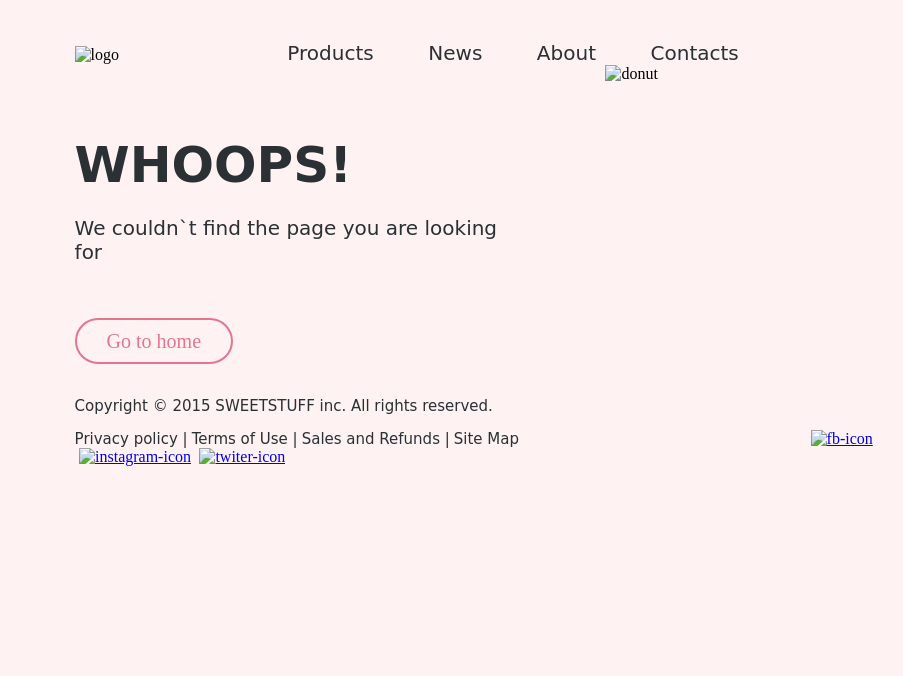
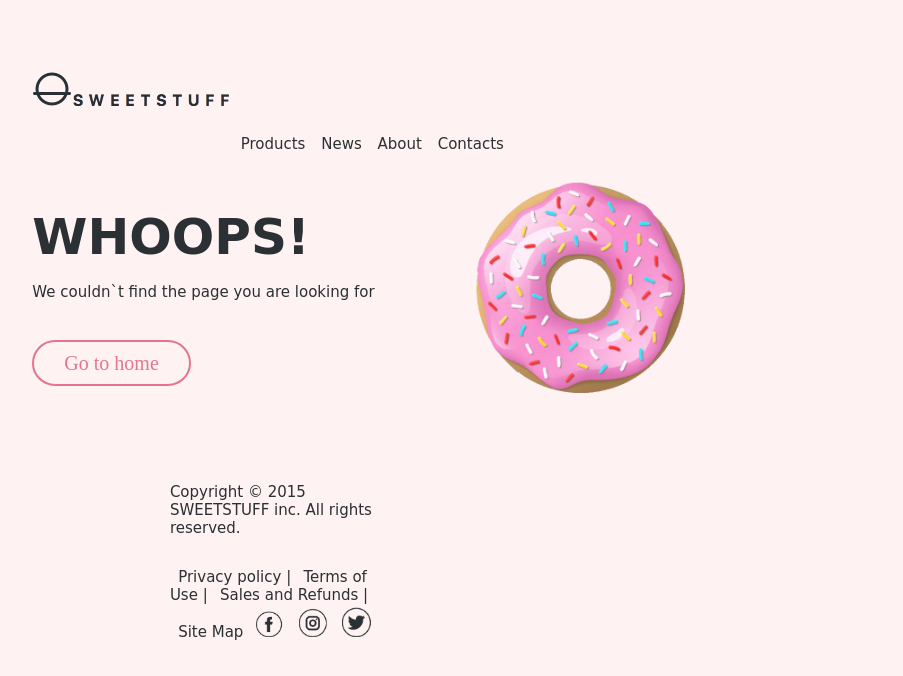
Before and after one commit to zasweted/7-donut, a website: page index.html in a window 1280 px wide. Shown: the whole page, without its empty margins (123-1026 px from the left). Drawn offline with Linux system fonts and the light colour scheme.

Commit message:
not finished yet

```diff
--- a/css/main.css
+++ b/css/main.css
@@ -0,0 +1,71 @@
+body{
+    background-color: #FEF2F2;
+    display: inline-block;
+}
+header > div {
+    margin-left: 15%;
+    margin-top: 5%;
+}
+nav {
+    margin-left: 40%;
+}
+nav > a {
+    font-size: 20px;
+    color: #2A3033;
+    font-family: cursive;
+    text-decoration: none;
+    margin-left: 4%;
+}
+main {
+    width: 70%;
+    margin-left: 15%;
+}
+div {
+    width: 50%;
+    float: left;
+    margin-top: 8%;
+}
+h1 {
+    margin: 0;
+    font-size: 50px;
+    color: #2A3033;
+    font-family: cursive;
+}
+p {
+    margin-bottom: 15%;
+    margin-top: 5%;
+    font-size: 20px;
+    color: #2A3033;
+    font-family: cursive;
+}
+div > a {
+    font-size: 20px;
+    padding: 10px;
+    padding-left: 30px;
+    padding-right: 30px;
+    border-radius: 30px;
+    text-decoration: none;
+    color: #E5758E;
+    border: 2px solid #E5758E;
+}
+footer {
+    width: 70%;
+    margin-left: 15%;
+}
+div > nav {
+    margin-top: 5%;
+}
+p {
+    font-size: 15px;
+    color: #2A3033;
+    font-family: cursive;
+}
+nav > a {
+    font-size: 15px;
+    color: #2A3033;
+    font-family: cursive;
+    text-decoration: none;
+}
+a > img {
+    width: 15%;
+}
--- a/index.html
+++ b/index.html
@@ -7,35 +7,38 @@
     <title>404 page not found</title>
     <link rel="stylesheet" href="./css/main.css">
 </head>
-<body style="background-color: #FEF2F2;">
+<body>
     <header>
         <div>
-            <img src="logo-two.png" alt="logo" style="margin-left: 15%;margin-top: 3%;">
-            <a href="#" style="margin-left: 13%; font-size: 20px; color:#2A3033; font-family: cursive; text-decoration: none;">Products</a>
-            <a href="#" style="margin-left: 4%; font-size: 20px; color:#2A3033;font-family: cursive; text-decoration: none;">News</a>
-            <a href="#" style="margin-left: 4%; font-size: 20px; color:#2A3033;font-family: cursive; text-decoration: none;">About</a>
-            <a href="#" style="margin-left: 4%; font-size: 20px; color:#2A3033;font-family: cursive; text-decoration: none;">Contacts</a>
-
+            <img src="./img/logo-two.png" alt="logo">
+            <nav>
+                <a href="#">Products</a>
+                <a href="#">News</a>
+                <a href="#">About</a>
+                <a href="#">Contacts</a>
+            </nav>
         </div>
     </header>
-    <main style="width: 70%; margin-left: 15%; display: inline-block;">
-        <div style="width: 50%; float: left; margin-top: 8%;">
-            <h1 style="margin: 0; font-size: 50px; color: #2A3033;font-family: cursive;">WHOOPS!</h1>
-            <p style="margin-bottom: 15%; margin-top: 5%; font-size: 20px; color: #2A3033;font-family: cursive;">We couldn`t find the page you are looking for</p>
-            <a href="#" style="font-size: 20px; padding: 10px; padding-left: 30px; padding-right: 30px; border-radius: 25px; text-decoration: none; color: #E5758E; border: 2px solid #E5758E">Go to home</a>
+    <main>
+        <div>
+            <h1 style>WHOOPS!</h1>
+            <p>We couldn`t find the page you are looking for</p>
+            <a href="#">Go to home</a>
         </div>
-        <img src="donut.png" alt="donut" style="width: 40.0%;margin-left: 10%; display: inline-block;">
+        <img src="./img/donut.png" alt="donut" style="width: 40.0%;margin-left: 10%; display: inline-block;">
     </main>
-    <footer style="width: 70%; margin-left: 15%; display: inline-block;">
+    <footer>
         <div style="margin-top: 5%;">
-            <p style="font-size: 15px; color:#2A3033; font-family: cursive;">Copyright © 2015 SWEETSTUFF inc. All rights reserved.</p>
-            <a href="#" style="font-size: 15px; color:#2A3033; font-family: cursive; text-decoration: none;">  Privacy policy  |</a>
-            <a href="#" style="font-size: 15px; color:#2A3033; font-family: cursive; text-decoration: none;">  Terms of Use  |</a>
-            <a href="#" style="font-size: 15px; color:#2A3033; font-family: cursive; text-decoration: none;">  Sales and Refunds  |</a>
-            <a href="#" style="font-size: 15px; color:#2A3033; font-family: cursive; text-decoration: none;">  Site Map</a>
-            <a href="#"><img src="fb-icon.png" alt="fb-icon" style="margin-left: 32.5%; width: 4%;"></a>
-            <a href="#"><img src="instagram-icon.png" alt="instagram-icon" style="margin-left: 0.5%; width: 3.8%;"></a>
-            <a href="#"><img src="twiter-icon.png" alt="twiter-icon" style="margin-left: 0.5%; width: 3.6%;"></a>
+            <nav>
+            <p>Copyright © 2015 SWEETSTUFF inc. All rights reserved.</p>
+            <a href="#">  Privacy policy  |</a>
+            <a href="#">  Terms of Use  |</a>
+            <a href="#">  Sales and Refunds  |</a>
+            <a href="#">  Site Map</a>
+            <a href="#"><img src="./img/fb-icon.png" alt="fb-icon"></a>
+            <a href="#"><img src="./img/instagram-icon.png" alt="instagram-icon"></a>
+            <a href="#"><img src="./img/twiter-icon.png" alt="twiter-icon"></a>
+            </nav>
         </div>
     </footer>
 </body>
```
